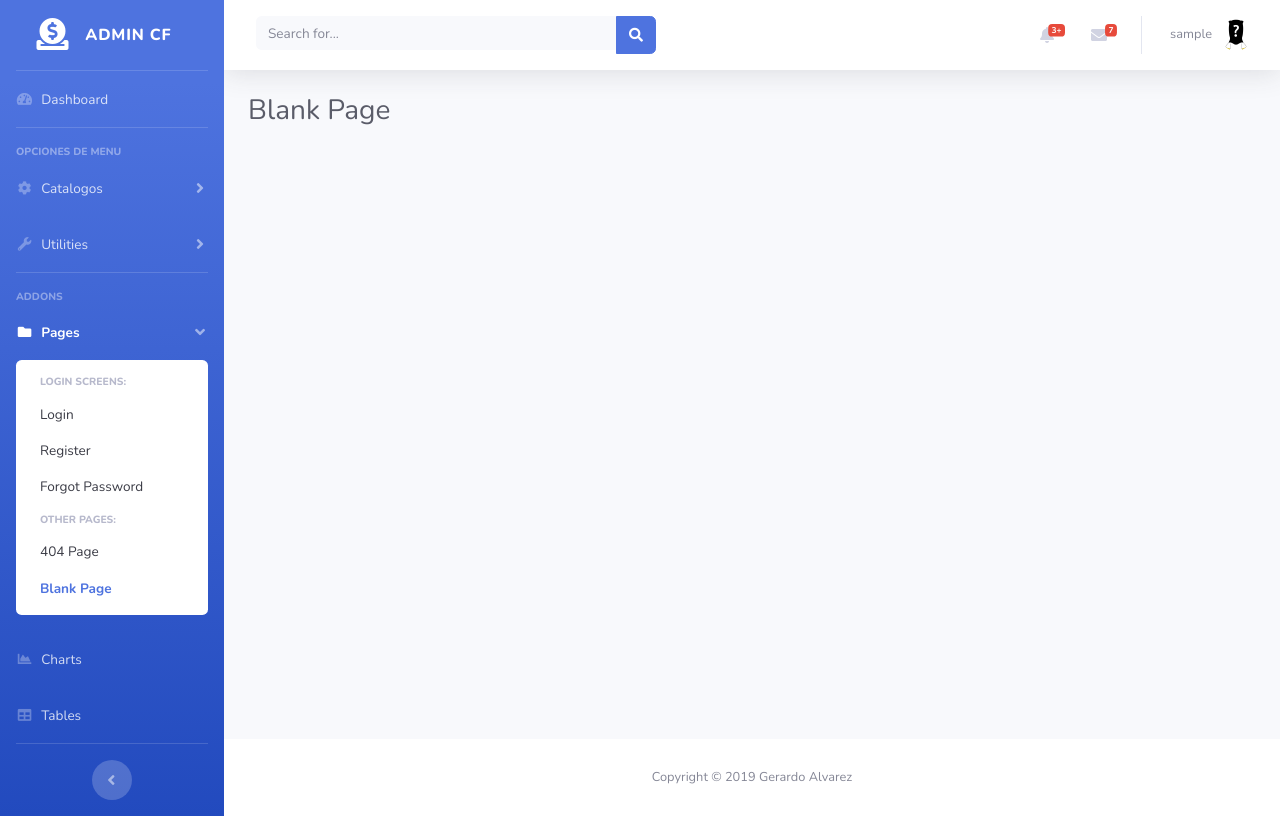
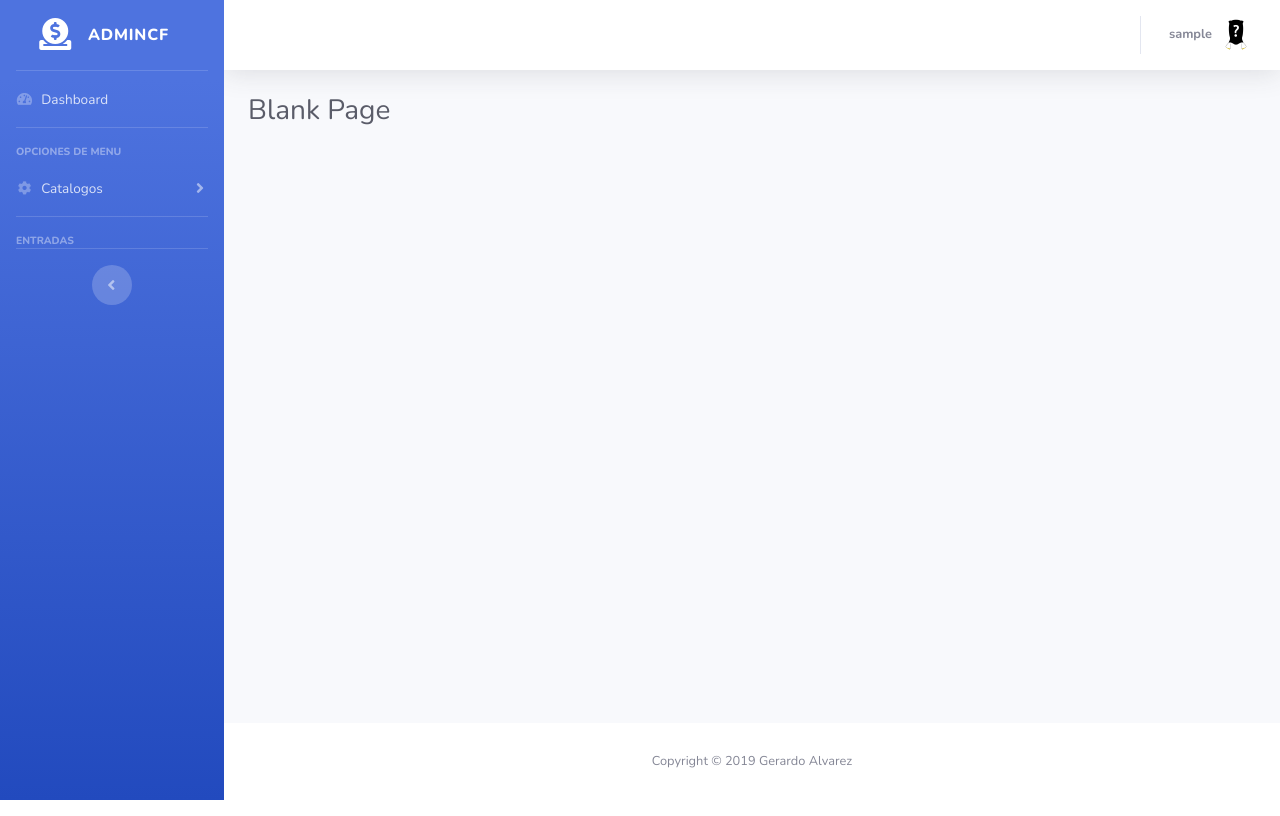
Before and after one commit to gerardam/AppCF, a Django app: page / in a window 1280 px wide. Run offline with Django 3.2, Linux system fonts and the light colour scheme; the visitor is signed in with stand-in values (Sample User, id 1); some libraries are stand-ins or nearby versions.

Commit message:
Depuracion de plantilla base

```diff
--- a/templates/base/base.html
+++ b/templates/base/base.html
@@ -38,7 +38,7 @@
         <div class="sidebar-brand-icon">
           <i class="fas fa-donate"></i>
         </div>
-        <div class="sidebar-brand-text mx-3">Admin CF</div>
+        <div class="sidebar-brand-text mx-3">AdminCF</div>
       </a>
 
       <!-- Divider -->
@@ -56,7 +56,7 @@
 
       <!-- Heading -->
       <div class="sidebar-heading">
-        Opciones de menu
+        OPCIONES DE MENU
       </div>
 
       <!-- Nav Item - Pages Collapse Menu -->
@@ -93,7 +93,7 @@
         </div>
       </li>
 
-      <!-- Nav Item - Utilities Collapse Menu -->
+      <!-- Nav Item - Utilities Collapse Menu
       <li class="nav-item">
         <a class="nav-link collapsed" href="#" data-toggle="collapse" data-target="#collapseUtilities" aria-expanded="true" aria-controls="collapseUtilities">
           <i class="fas fa-fw fa-wrench"></i>
@@ -108,17 +108,17 @@
             <a class="collapse-item" href="utilities-other.html">Other</a>
           </div>
         </div>
-      </li>
+      </li> -->
 
       <!-- Divider -->
       <hr class="sidebar-divider">
 
       <!-- Heading -->
       <div class="sidebar-heading">
-        Addons
+        ENTRADAS
       </div>
 
-      <!-- Nav Item - Pages Collapse Menu -->
+      <!-- Nav Item - Pages Collapse Menu
       <li class="nav-item active">
         <a class="nav-link" href="#" data-toggle="collapse" data-target="#collapsePages" aria-expanded="true" aria-controls="collapsePages">
           <i class="fas fa-fw fa-folder"></i>
@@ -136,21 +136,21 @@
             <a class="collapse-item active" href="blank.html">Blank Page</a>
           </div>
         </div>
-      </li>
+      </li> -->
 
-      <!-- Nav Item - Charts -->
+      <!-- Nav Item - Charts
       <li class="nav-item">
         <a class="nav-link" href="charts.html">
           <i class="fas fa-fw fa-chart-area"></i>
           <span>Charts</span></a>
-      </li>
+      </li>-->
 
-      <!-- Nav Item - Tables -->
+      <!-- Nav Item - Tables
       <li class="nav-item">
         <a class="nav-link" href="tables.html">
           <i class="fas fa-fw fa-table"></i>
           <span>Tables</span></a>
-      </li>
+      </li>-->
 
       <!-- Divider -->
       <hr class="sidebar-divider d-none d-md-block">
@@ -174,12 +174,12 @@
         <!-- Topbar -->
         <nav class="navbar navbar-expand navbar-light bg-white topbar mb-4 static-top shadow">
 
-          <!-- Sidebar Toggle (Topbar) -->
+          <!-- Sidebar Toggle (Topbar)
           <button id="sidebarToggleTop" class="btn btn-link d-md-none rounded-circle mr-3">
             <i class="fa fa-bars"></i>
-          </button>
+          </button> -->
 
-          <!-- Topbar Search -->
+          <!-- Topbar Search
           <form class="d-none d-sm-inline-block form-inline mr-auto ml-md-3 my-2 my-md-0 mw-100 navbar-search">
             <div class="input-group">
               <input type="text" class="form-control bg-light border-0 small" placeholder="Search for..." aria-label="Search" aria-describedby="basic-addon2">
@@ -189,17 +189,17 @@
                 </button>
               </div>
             </div>
-          </form>
+          </form> -->
 
           <!-- Topbar Navbar -->
           <ul class="navbar-nav ml-auto">
 
-            <!-- Nav Item - Search Dropdown (Visible Only XS) -->
+            <!-- Nav Item - Search Dropdown (Visible Only XS)->
             <li class="nav-item dropdown no-arrow d-sm-none">
               <a class="nav-link dropdown-toggle" href="#" id="searchDropdown" role="button" data-toggle="dropdown" aria-haspopup="true" aria-expanded="false">
                 <i class="fas fa-search fa-fw"></i>
               </a>
-              <!-- Dropdown - Messages -->
+              <!- Dropdown - Messages ->
               <div class="dropdown-menu dropdown-menu-right p-3 shadow animated--grow-in" aria-labelledby="searchDropdown">
                 <form class="form-inline mr-auto w-100 navbar-search">
                   <div class="input-group">
@@ -212,16 +212,16 @@
                   </div>
                 </form>
               </div>
-            </li>
+            </li> -->
 
-            <!-- Nav Item - Alerts -->
+            <!-- Nav Item - Alerts ->
             <li class="nav-item dropdown no-arrow mx-1">
               <a class="nav-link dropdown-toggle" href="#" id="alertsDropdown" role="button" data-toggle="dropdown" aria-haspopup="true" aria-expanded="false">
                 <i class="fas fa-bell fa-fw"></i>
-                <!-- Counter - Alerts -->
+                <!- Counter - Alerts ->
                 <span class="badge badge-danger badge-counter">3+</span>
               </a>
-              <!-- Dropdown - Alerts -->
+              <!- Dropdown - Alerts ->
               <div class="dropdown-list dropdown-menu dropdown-menu-right shadow animated--grow-in" aria-labelledby="alertsDropdown">
                 <h6 class="dropdown-header">
                   Alerts Center
@@ -261,16 +261,16 @@
                 </a>
                 <a class="dropdown-item text-center small text-gray-500" href="#">Show All Alerts</a>
               </div>
-            </li>
+            </li> -->
 
-            <!-- Nav Item - Messages -->
+            <!-- Nav Item - Messages ->
             <li class="nav-item dropdown no-arrow mx-1">
               <a class="nav-link dropdown-toggle" href="#" id="messagesDropdown" role="button" data-toggle="dropdown" aria-haspopup="true" aria-expanded="false">
                 <i class="fas fa-envelope fa-fw"></i>
-                <!-- Counter - Messages -->
+                <!- Counter - Messages ->
                 <span class="badge badge-danger badge-counter">7</span>
               </a>
-              <!-- Dropdown - Messages -->
+              <!- Dropdown - Messages ->
               <div class="dropdown-list dropdown-menu dropdown-menu-right shadow animated--grow-in" aria-labelledby="messagesDropdown">
                 <h6 class="dropdown-header">
                   Message Center
@@ -317,19 +317,19 @@
                 </a>
                 <a class="dropdown-item text-center small text-gray-500" href="#">Read More Messages</a>
               </div>
-            </li>
+            </li> -->
 
             <div class="topbar-divider d-none d-sm-block"></div>
 
             <!-- Nav Item - User Information -->
             <li class="nav-item dropdown no-arrow">
               <a class="nav-link dropdown-toggle" href="#" id="userDropdown" role="button" data-toggle="dropdown" aria-haspopup="true" aria-expanded="false">
-                <span class="mr-2 d-none d-lg-inline text-gray-600 small">{{ user.username }}</span>
+                <span class="mr-2 d-none d-lg-inline text-gray-600 small"><b>{{ user.username }}</b></span>
                 <img class="img-profile rounded-circle" src="{% static 'base/img/srx.png' %}">
               </a>
               <!-- Dropdown - User Information -->
               <div class="dropdown-menu dropdown-menu-right shadow animated--grow-in" aria-labelledby="userDropdown">
-                <a class="dropdown-item" href="#">
+                <!-- <a class="dropdown-item" href="#">
                   <i class="fas fa-user fa-sm fa-fw mr-2 text-gray-400"></i>
                   Perfil
                 </a>
@@ -341,7 +341,7 @@
                   <i class="fas fa-list fa-sm fa-fw mr-2 text-gray-400"></i>
                   Actividades
                 </a>
-                <div class="dropdown-divider"></div>
+                <div class="dropdown-divider"></div> -->
                 <a class="dropdown-item" href="#" data-toggle="modal" data-target="#logoutModal">
                   <i class="fas fa-sign-out-alt fa-sm fa-fw mr-2 text-gray-400"></i>
                   Cerrar sesión
@@ -400,15 +400,15 @@
     <div class="modal-dialog" role="document">
       <div class="modal-content">
         <div class="modal-header">
-          <h5 class="modal-title" id="exampleModalLabel">Confirmar cierre de sesión</h5>
+          <h5 class="modal-title" id="exampleModalLabel">Cerrar sesión para <b>{{ user.username }}</b></h5>
           <button class="close" type="button" data-dismiss="modal" aria-label="Close">
             <span aria-hidden="true">×</span>
           </button>
         </div>
-        <div class="modal-body">Seleccione "Salir" a continuación si está listo para finalizar su sesión actual.</div>
+        <div class="modal-body">Seleccione "Cerrar" para finalizar la sesión actual.</div>
         <div class="modal-footer">
           <button class="btn btn-secondary" type="button" data-dismiss="modal">Cancelar</button>
-          <a class="btn btn-primary" href="{% url 'bases:logout' %}">Salir</a>
+          <a class="btn btn-primary" href="{% url 'bases:logout' %}">Cerrar</a>
         </div>
       </div>
     </div>
```
